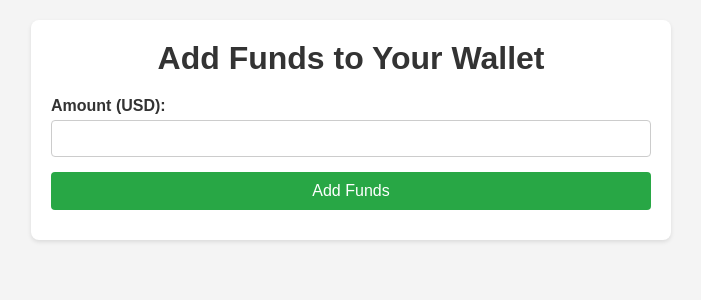
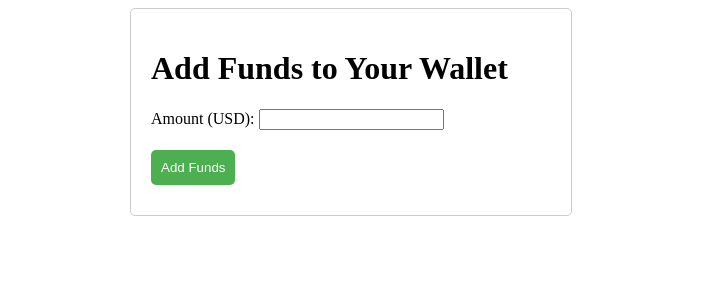
Before and after one commit to Aqibakku345/Ev, a Django app: page /add_funds/ in a window 1280 px wide. Shown: the top 300 px of the page, without its empty margins (289-990 px from the left). Run offline with Django 4.2, Linux system fonts and the light colour scheme; some libraries are stand-ins or nearby versions.

Commit message:
Update add_funds.html

```diff
--- a/myproject/templates/add_funds.html
+++ b/myproject/templates/add_funds.html
@@ -6,77 +6,26 @@
     <title>Add Funds to Your Wallet</title>
     <script src="https://js.stripe.com/v3/"></script>
     <style>
-        /* Basic Reset */
-        body, h1, form, input, button {
-            margin: 0;
-            padding: 0;
-            box-sizing: border-box;
+        /* Add some basic styles */
+        .container {
+            max-width: 400px;
+            margin: 0 auto;
+            padding: 20px;
+            border: 1px solid #ccc;
+            border-radius: 5px;
         }
-
-        /* Page Styling */
-        body {
-            font-family: Arial, sans-serif;
-            background-color: #f4f4f4;
-            color: #333;
-            padding: 20px;
+        .error-message {
+            color: red;
+            margin-top: 10px;
         }
-
-        .container {
-            max-width: 600px;
-            margin: auto;
-            background: #fff;
-            padding: 20px;
-            border-radius: 8px;
-            box-shadow: 0 2px 4px rgba(0,0,0,0.1);
-        }
-
-        h1 {
-            text-align: center;
-            margin-bottom: 20px;
-        }
-
-        .form-group {
-            margin-bottom: 15px;
-        }
-
-        label {
-            display: block;
-            margin-bottom: 5px;
-            font-weight: bold;
-        }
-
-        input[type="number"] {
-            width: 100%;
+        .submit-button {
+            margin-top: 20px;
             padding: 10px;
-            border: 1px solid #ccc;
-            border-radius: 4px;
-        }
-
-        .card-element {
-            margin: 15px 0;
-        }
-
-        .submit-button {
-            display: block;
-            width: 100%;
-            padding: 10px;
-            background-color: #28a745;
-            color: #fff;
+            background-color: #4CAF50;
+            color: white;
             border: none;
-            border-radius: 4px;
-            font-size: 16px;
+            border-radius: 5px;
             cursor: pointer;
-            transition: background-color 0.3s ease;
-        }
-
-        .submit-button:hover {
-            background-color: #218838;
-        }
-
-        .error-message {
-            color: #d9534f;
-            font-size: 14px;
-            margin-top: 10px;
         }
     </style>
 </head>
@@ -112,7 +61,7 @@
                     displayError(result.error.message);
                 } else {
                     // Send the token and amount to your server
-                    fetch('/create-charge/', {
+                    fetch('/create_charge/', {
                         method: 'POST',
                         headers: {
                             'Content-Type': 'application/json',
@@ -122,13 +71,17 @@
                             token: result.token.id,
                             amount: amount
                         })
-                    }).then(response => response.json())
-                      .then(data => {
+                    }).then(response => {
+                        console.log('Response Status:', response.status); // Log the response status
+                        return response.json();
+                    }).then(data => {
                         if (data.success) {
                             window.location.href = '{% url "wallet" %}'; // Redirect to wallet view
                         } else {
                             displayError('Failed to add funds: ' + data.error);
                         }
+                    }).catch(error => {
+                        displayError('Error processing payment: ' + error.message);
                     });
                 }
             });
```
Lines whose indentation alone changed are shown as unchanged.
